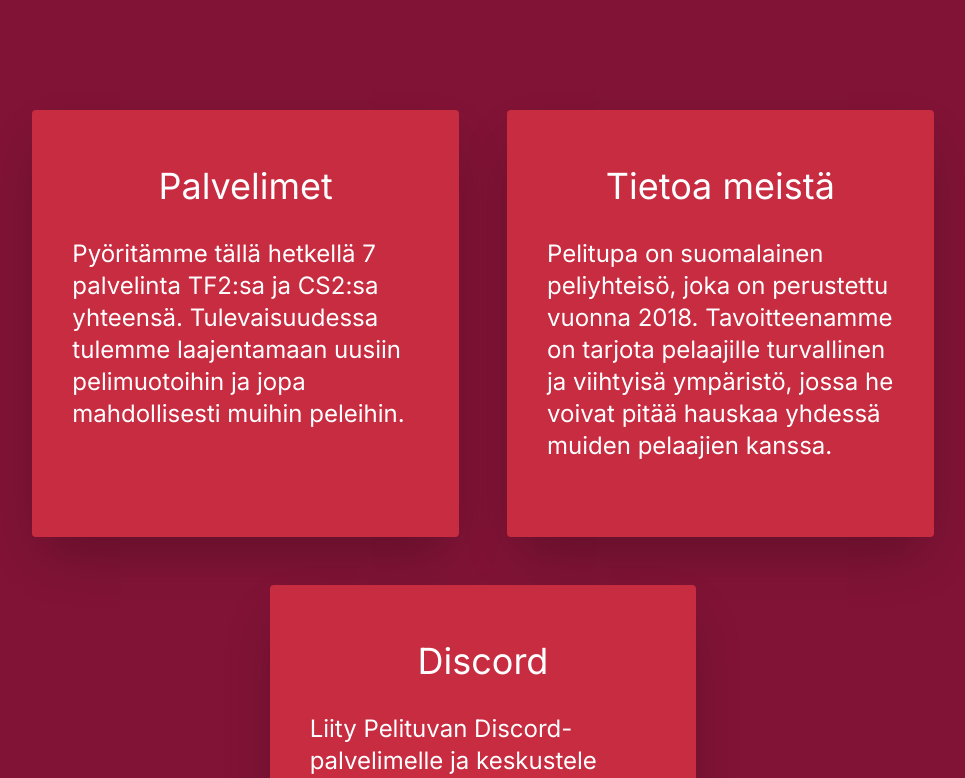
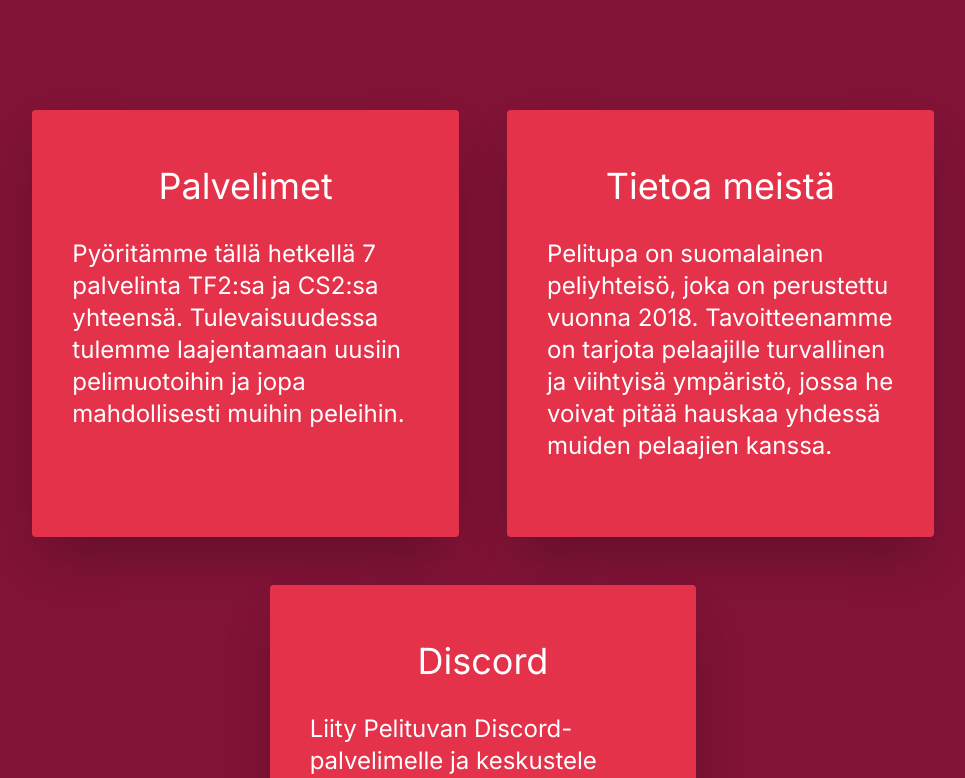
Before and after one commit to CallMeBlad3z/gameserver-website, a Next.js app in the folder community-website/: page / in a window 1280 px wide. Shown: the part 802-1580 px from the top of the page, without its empty margins (157-1122 px from the left). Built offline with nearby package versions, Linux system fonts and the light colour scheme.

Commit message:
Update Tailwind CSS configuration with new red color and additional height utilities

```diff
--- a/community-website/tailwind.config.ts
+++ b/community-website/tailwind.config.ts
@@ -12,7 +12,7 @@ const config: Config = {
         'black-opacity-80': 'rgba(0, 0, 0, 0.8)',
         'red-lightest': '#F9E8E8',
         'red-lighter': '#EE4540',
-        'red': '#C72C41',
+        'red': '#e3324a',
         'red-dark': '#801336',
         'red-darker': '#510A32',
         'red-darkest': '#2D142C',
@@ -21,6 +21,12 @@ const config: Config = {
         "gradient-radial": "radial-gradient(var(--tw-gradient-stops))",
         "gradient-conic":
           "conic-gradient(from 180deg at 50% 50%, var(--tw-gradient-stops))",
+      },
+      height: {
+        '128': '32rem',
+        '144': '36rem',
+        '160': '40rem',
+        '192': '48rem',
       },
     },
     screens: {
```
